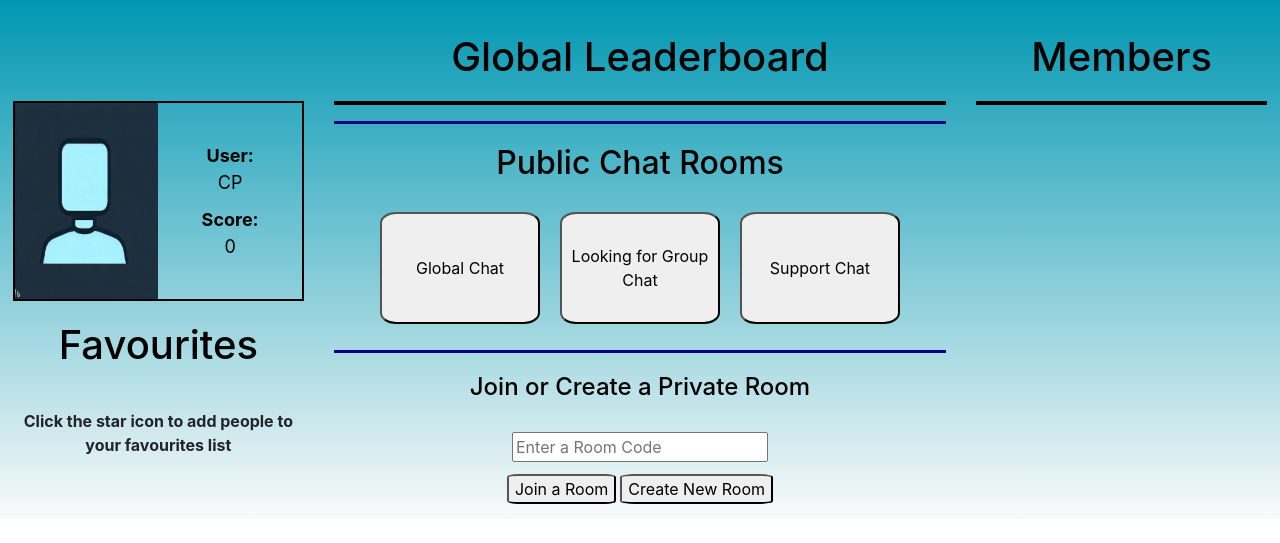
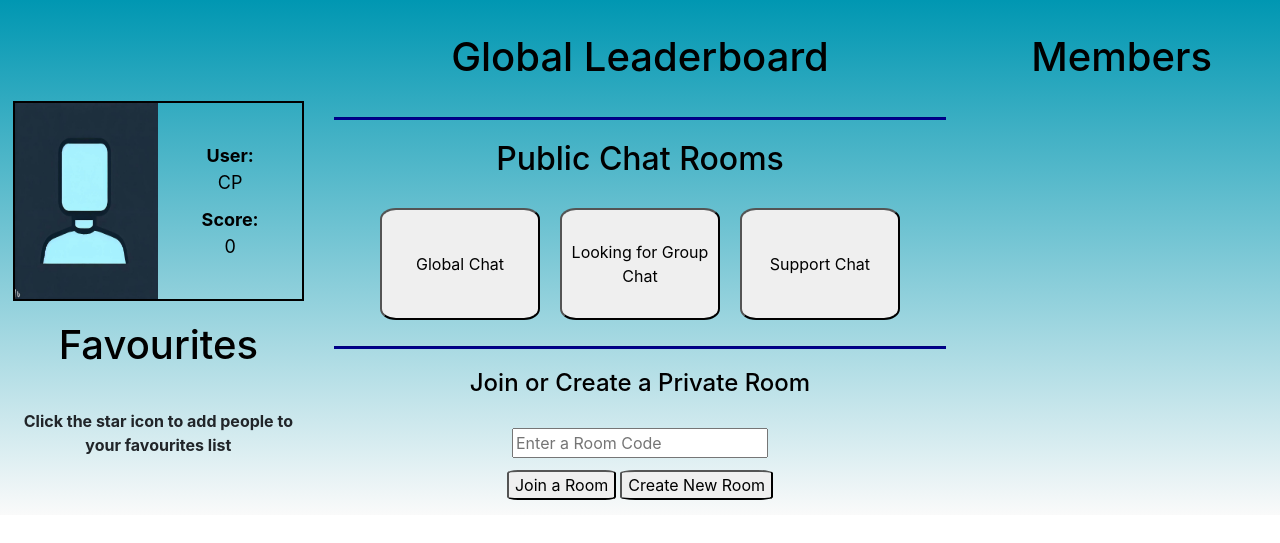
Before and after one commit to Syncline-blip/CITS3403-Project-1, a Flask app: template website/templates/home.html in a window 1280 px wide. Shown: the part 66-609 px from the top of the page. Run offline with Flask 3, Linux system fonts and the light colour scheme; the template is opened without the code that fills it: values that come from a table or form of the project are taken from there, others are empty; some libraries are stand-ins or nearby versions.

Commit message:
removed borders from leaderbored and members

```diff
--- a/website/static/css/home.css
+++ b/website/static/css/home.css
@@ -209,5 +209,6 @@ hr {
 }
 
 #scoreboardCollapse, #membersCollapse{
-    border: 2px solid black;
+
+    /* border: 2px solid black; */
   }
```
